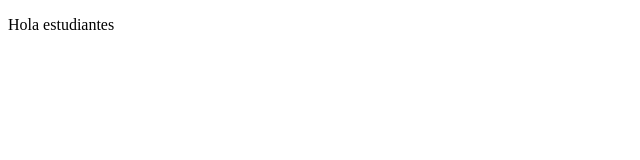
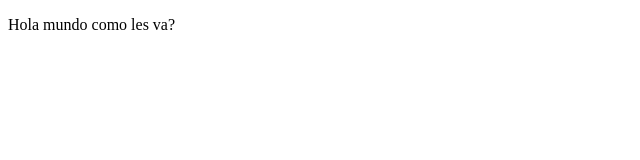
Before and after one commit to italolopezr/proyectoDemoCursoPrework, a plain HTML site: page index.html in a window 1280 px wide. Shown: the full height of the page, 0-640 px from the left. Drawn offline with Linux system fonts and the light colour scheme.

Commit message:
cambios agregamos descripcion

```diff
--- a/index.html
+++ b/index.html
@@ -7,7 +7,7 @@
 </head>
 <body>
     <p>
-        Hola estudiantes
+        Hola mundo como les va?
     </p>
 </body>
 </html>
```
